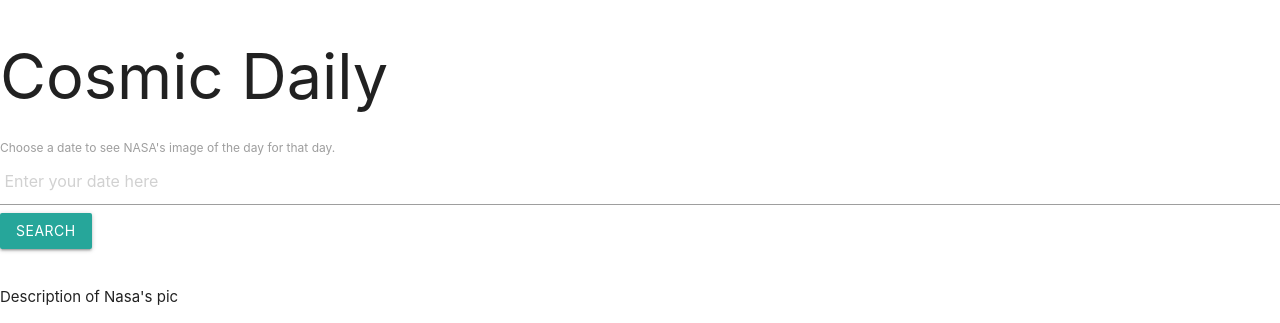
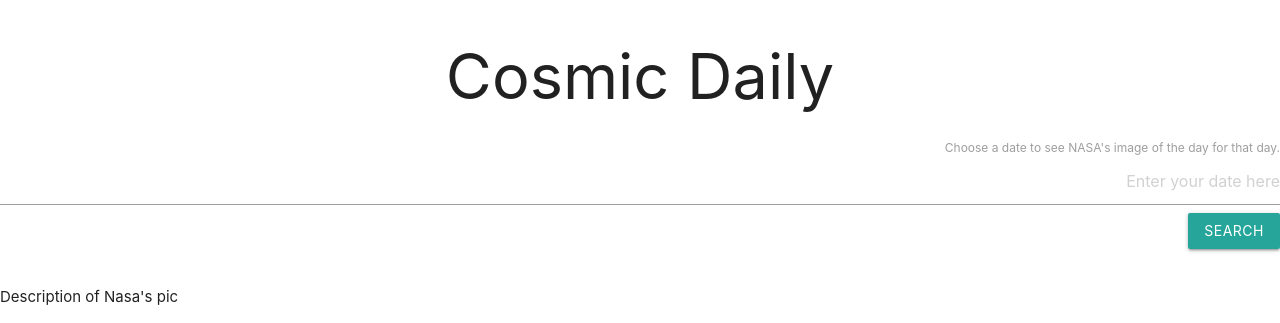
Before and after one commit to brenthouston/Cosmic-Daily, a plain HTML site: page index.html in a window 1280 px wide. Shown: the top 323 px of the page. Drawn offline with nearby package versions, Linux system fonts and the light colour scheme.

Commit message:
centeredHeader

```diff
--- a/index.html
+++ b/index.html
@@ -10,12 +10,12 @@
 </head>
 <body>
     <header>
-        <h1>Cosmic Daily</h1>
+        <h1 class="center-align">Cosmic Daily</h1>
     </header>
     <main>
-        <form action="submit">
+        <form action="submit" class="right-align">
             <label for="">Choose a date to see NASA's image of the day for that day.</label>
-            <input type="text" id="date-search" name="date-search" placeholder=" Enter your date here" >
+            <input type="text" id="date-search"  class="right-align" name="date-search" placeholder=" Enter your date here" >
             <button class="waves-effect waves-light btn" type="submit" id="search">Search</button>
         </form>
         <section id="APOD">
```
